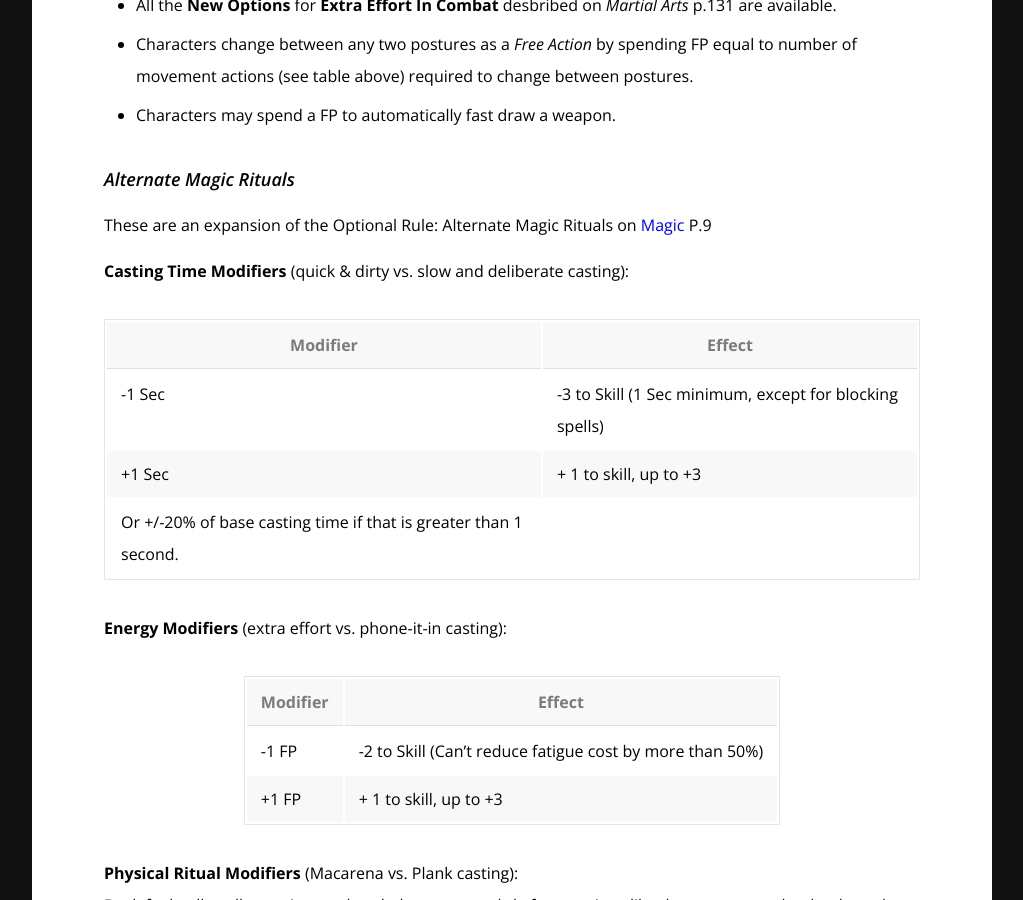
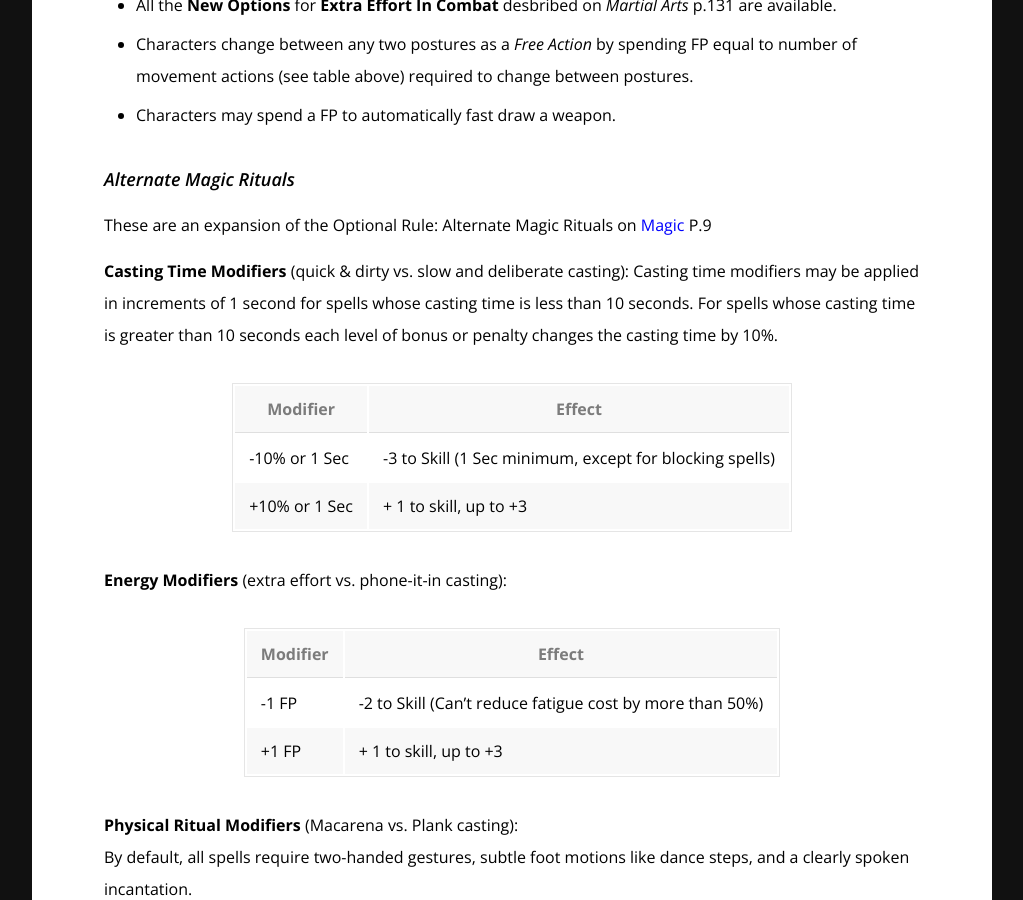
Before and after one commit to rickosborne/blackwater, a Jekyll site: the page built from _guide/550-rulebooks-and-house-rules.md, in a window 1280 px wide and 900 px high, scrolled down 3233 px. Shown: the whole window, without its empty margins (128-1151 px from the left). Built offline with Jekyll 4.4.1, drawn with Linux system fonts in a browser that asks for light colours.

Commit message:
Update 550-rulebooks-and-house-rules.md

```diff
--- a/_guide/550-rulebooks-and-house-rules.md
+++ b/_guide/550-rulebooks-and-house-rules.md
@@ -74,12 +74,12 @@ In general, the following GURPS sourcebooks are recommended:
 These are an expansion of the Optional Rule: Alternate Magic Rituals on [Magic](https://www.sjgames.com/gurps/books/magic/) P.9
 
 **Casting Time Modifiers** (quick & dirty vs. slow and deliberate casting):
+Casting time modifiers may be applied in increments of 1 second for spells whose casting time is less than 10 seconds.  For spells whose casting time is greater than 10 seconds each level of bonus or penalty changes the casting time by 10%.
 
-|Modifier  |Effect                                                 |
-|----------|-------------------------------------------------------|
-|-1 Sec    |-3 to Skill (1 Sec minimum, except for blocking spells)|
-|+1 Sec    |+ 1 to skill, up to +3                                 |
-|Or +/-20% of base casting time if that is greater than 1 second. ||
+|Modifier         |Effect                                                 |
+|-----------------|-------------------------------------------------------|
+|-10% or 1 Sec    |-3 to Skill (1 Sec minimum, except for blocking spells)|
+|+10% or 1 Sec    |+ 1 to skill, up to +3                                 |
 
 
 **Energy Modifiers** (extra effort vs. phone-it-in casting):
```
